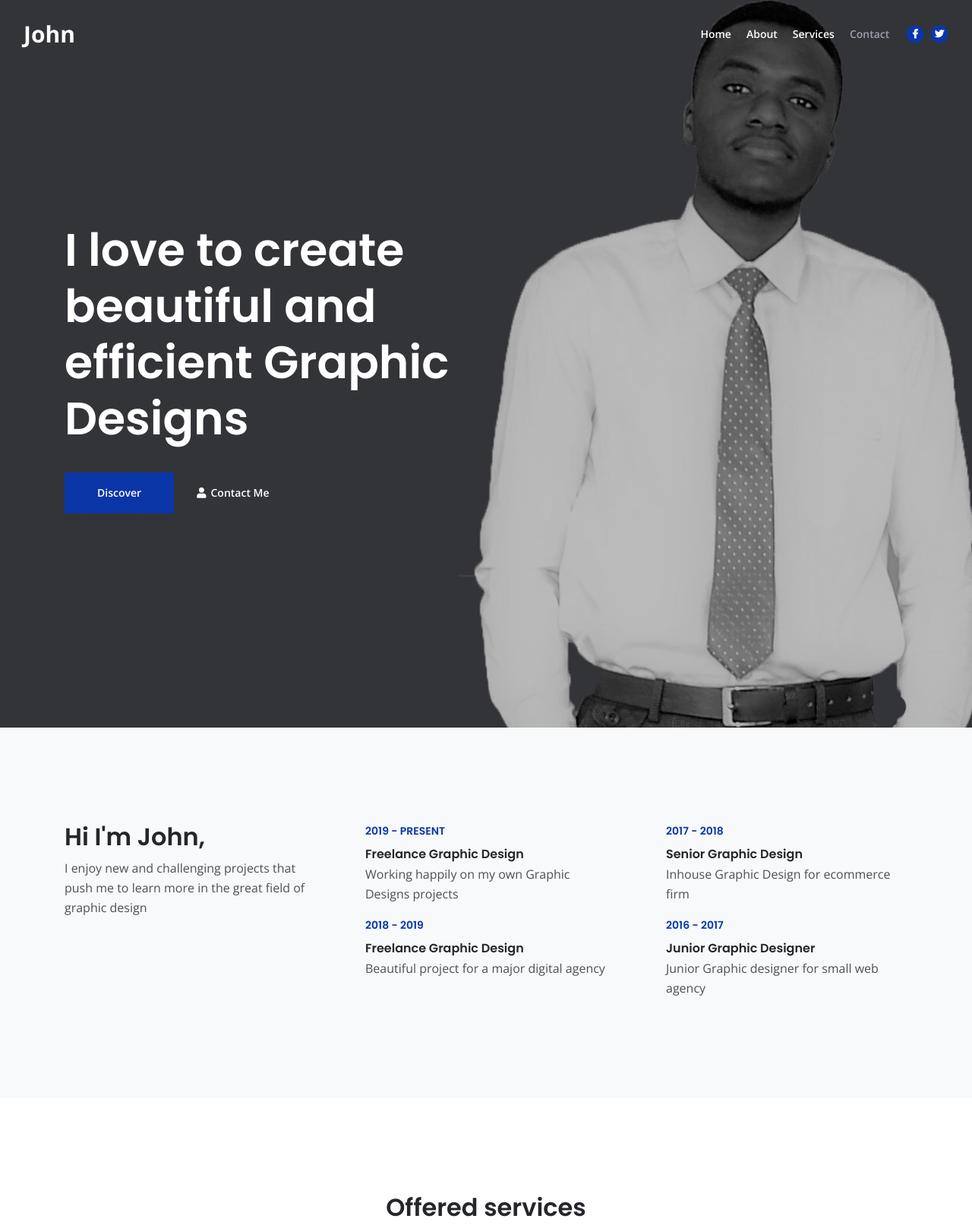
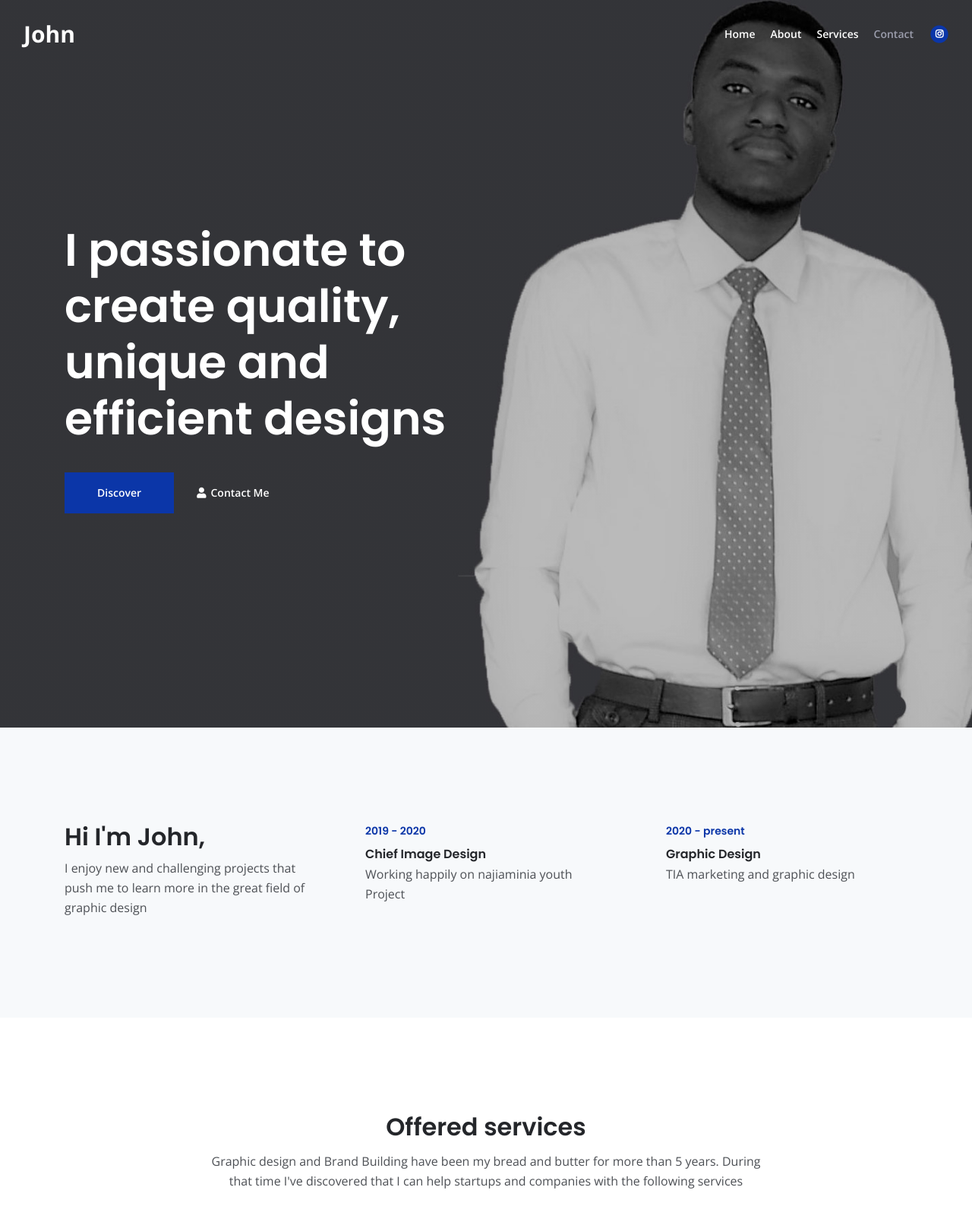
Before and after one commit to mp3mba/portfolio, a plain HTML site: page index.html in a window 1280 px wide. Shown: the top 1613 px of the page at 76% size. Drawn offline with nearby package versions, Linux system fonts and the light colour scheme.

Commit message:
changed image and welcome words

```diff
--- a/index.html
+++ b/index.html
@@ -18,7 +18,7 @@
 	<meta name="twitter:card" content="summary_large_image"> <!-- to have large image post format in Twitter -->
 
     <!-- Webpage Title -->
-    <title>John Webpage Title</title>
+    <title>John portfolio</title>
 
     <!-- Styles -->
     <link rel="preconnect" href="https://fonts.gstatic.com">
@@ -64,17 +64,17 @@
                 </ul>
                 <span class="nav-item social-icons">
                     <span class="fa-stack">
-                        <a href="#your-link">
+                        <a href="https://wwww.instagram.com/Johcreative/">
                             <i class="fas fa-circle fa-stack-2x"></i>
-                            <i class="fab fa-facebook-f fa-stack-1x"></i>
+                            <i class="fab fa-instagram fa-stack-1x"></i>
                         </a>
                     </span>
-                    <span class="fa-stack">
+                    <!-- <span class="fa-stack">
                         <a href="#your-link">
                             <i class="fas fa-circle fa-stack-2x"></i>
                             <i class="fab fa-twitter fa-stack-1x"></i>
                         </a>
-                    </span>
+                    </span> -->
                 </span>
             </div> <!-- end of navbar-collapse -->
         </div> <!-- end of container -->
@@ -88,9 +88,9 @@
             <div class="row">
                 <div class="col-lg-6">
                     <div class="text-container">
-                        <h1 class="h1-large">I love to create beautiful and efficient Graphic Designs</h1>
+                        <h1 class="h1-large">I passionate to create quality, unique and efficient designs</h1>
                         <a class="btn-solid-lg page-scroll" href="#about">Discover</a>
-                        <a class="btn-outline-lg page-scroll" href="#contact"><i class="fas fa-user"></i>Contact Me</a>
+                        <a class="btn-outline-lg page-scroll" href="tel:{+255 678 434 236}"><i class="fas fa-user"></i>Contact Me</a>
                     </div> <!-- end of text-container -->
                 </div> <!-- end of col -->
             </div> <!-- end of row -->
@@ -111,22 +111,16 @@
                 </div> <!-- end of col -->
                 <div class="col-lg-4">
                     <div class="text-container second">
-                        <div class="time">2019 - PRESENT</div>
-                        <h6>Freelance Graphic Design</h6>
-                        <p>Working happily on my own Graphic Designs projects</p>
-                        <div class="time">2018 - 2019</div>
-                        <h6>Freelance Graphic Design</h6>
-                        <p>Beautiful project for a major digital agency</p>
+                        <div class="time">2019 - 2020</div>
+                        <h6>Chief Image Design</h6>
+                        <p>Working happily on najiaminia youth Project</p>
                     </div> <!-- end of text-container -->
                 </div> <!-- end of col -->
                 <div class="col-lg-4">
                     <div class="text-container third">
-                        <div class="time">2017 - 2018</div>
-                        <h6>Senior Graphic Design</h6>
-                        <p>Inhouse Graphic Design for ecommerce firm</p>
-                        <div class="time">2016 - 2017</div>
-                        <h6>Junior Graphic Designer</h6>
-                        <p>Junior Graphic designer for small web agency</p>
+                        <div class="time">2020 - present</div>
+                        <h6>Graphic Design</h6>
+                        <p>TIA marketing and graphic design</p>
                     </div> <!-- end of text-container -->
                 </div> <!-- end of col -->
             </div> <!-- end of row -->
@@ -156,7 +150,7 @@
                     <div class="text-box">
                         <i class="fas fa-code"></i>
                         <h4>Brand Building</h4>
-                        <p>I can create my own brands or even use the customer's brand as base. My focus is to build brand that's well structured for my customers</p>
+                        <p>I can create my own brands or even use the client's brand as base. My focus is to build brand that's well structured for my clients</p>
                     </div> <!-- end of text-box -->
                 </div> <!-- end of col -->
             </div> <!-- end of row -->
@@ -279,7 +273,7 @@
             <div class="row">
                 <div class="col-lg-12">
                     <h2>Contact details</h2>
-                    <p class="p-heading">For any type of online project please don't hesitate to get in touch with me. The fastest way is to send me your message using the following email <a class="blue no-line" href="mpembagodfrey0@gmail.com">mpembagodfrey0@gmail.com</a></p>
+                    <p class="p-heading">For any type of online project please don't hesitate to get in touch with me. The fastest way is to send me your message using the following email <a class="blue no-line" href="mpembagodfrey0@gmail.com">johnabdonbaraka@gmail.com</a></p>
                 </div> <!-- end of col -->
             </div> <!-- end of row -->
             <div class="row">
@@ -319,17 +313,17 @@
                 <div class="col-lg-12">
                     <div class="social-container">
                         <span class="fa-stack">
-                            <a href="#your-link">
+                            <a href="https://wwww.instagram.com/Johcreative/">
                                 <i class="fas fa-circle fa-stack-2x"></i>
-                                <i class="fab fa-facebook-f fa-stack-1x"></i>
+                                <i class="fab fa-instagram fa-stack-1x"></i>
                             </a>
-                        </span>
+                        <!-- </span>
                         <span class="fa-stack">
                             <a href="#your-link">
                                 <i class="fas fa-circle fa-stack-2x"></i>
                                 <i class="fab fa-twitter fa-stack-1x"></i>
                             </a>
-                        </span>
+                        </span> -->
                     </div> <!-- end of social-container -->
                 </div> <!-- end of col -->
             </div> <!-- end of row -->
```
